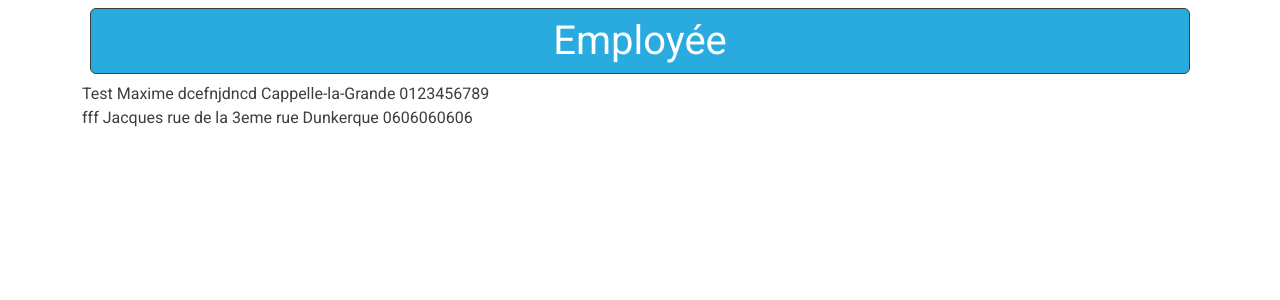
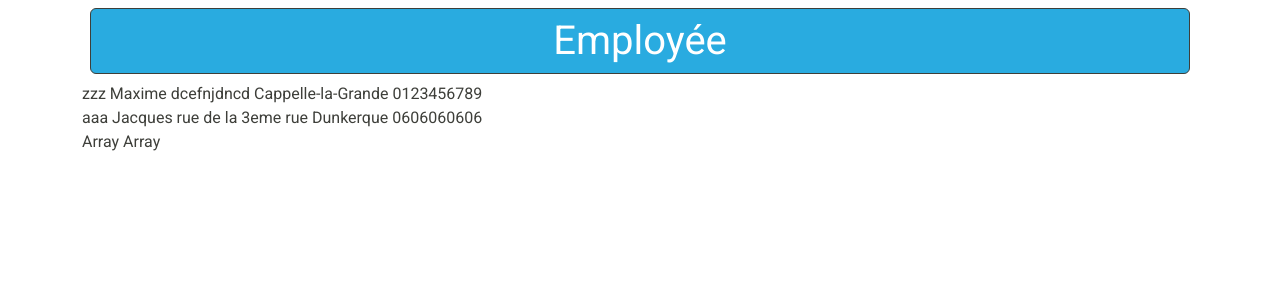
Before and after one commit to MaximeMillien/DWWMMM, a PHP site: page /exo4MoyenPOO.php in a window 1280 px wide. Shown: the part 56-356 px from the top of the page. Run offline with PHP 8.4, Linux system fonts and the light colour scheme.

Commit message:
28/11/2022

```diff
--- a/SiteExercicePHPWEB/exo1Moyen.php
+++ b/SiteExercicePHPWEB/exo1Moyen.php
@@ -66,8 +66,8 @@ $tabNotes = array(13,13,13,13);
 
     if (isset($_GET["Tous"])) {
     foreach ($tab as $key => $value) { ?>
-    <h1> Nom : <?= $key ?></h1> <?php ?> <h1>
-    Age : <?= $value[0] ?></h1> <?php         ?>
+    <h1> Nom : <?= $key ?></h1> <?php ?>
+    <h1> Age : <?= $value[0] ?></h1> <?php ?>
     <h1> Race : <?= $value[1] ?></h1>
     --------------------------------------<?php } }
     if (isset($_GET["Chien"])) {
--- a/SiteExercicePHPWEB/exo4MoyenPOO.php
+++ b/SiteExercicePHPWEB/exo4MoyenPOO.php
@@ -24,13 +24,22 @@ class Employee{
     }
 }
 
-$employee1 = new Employee("Test" , "Maxime" , "dcefnjdncd" , "Cappelle-la-Grande" , "0123456789");
-$employee2 = new Employee("fff", "Jacques", "rue de la 3eme rue", "Dunkerque", "0606060606");
+$employee1 = new Employee("zzz" , "Maxime" , "dcefnjdncd" , "Cappelle-la-Grande" , "0123456789");
+$employee2 = new Employee("aaa", "Jacques", "rue de la 3eme rue", "Dunkerque", "0606060606");
 $employee1->afficherEmployee();
 $employee2->afficherEmployee();
 ?>
 
-<?php $tab = [$employee1 , $employee2] ?>
+<?php
+$tab = array($employee1 , $employee2);
+
+sort($tab);
+
+foreach ($tab as $key => $value){
+    echo $tab  . "\n";
+}
+
+?>
 
 
 <?php
```
Also changed, not shown: SiteExercicePHPWEB/exo2MoyenPOO.php (+5 -5 lines), SiteExercicePHPWEB/fonctions.php (+15 -2 lines).
